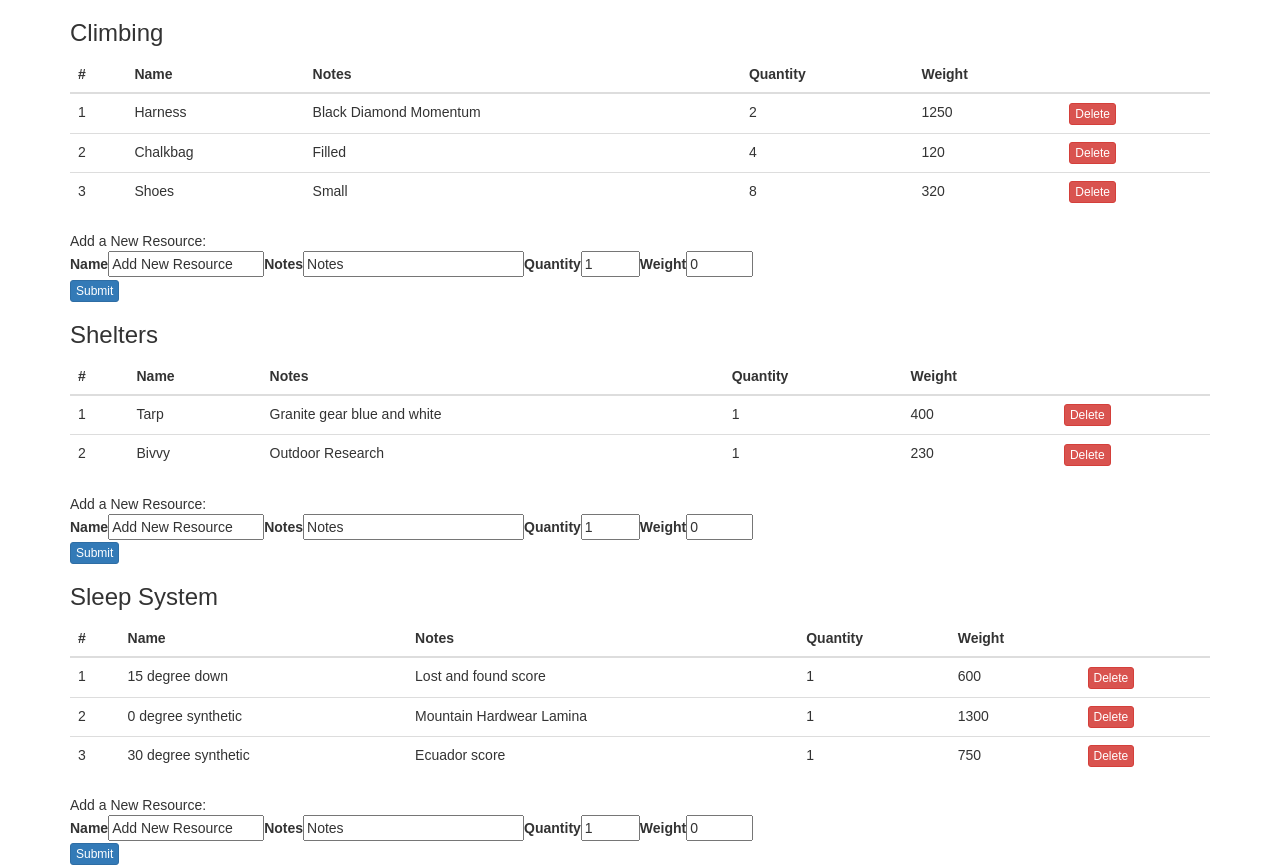
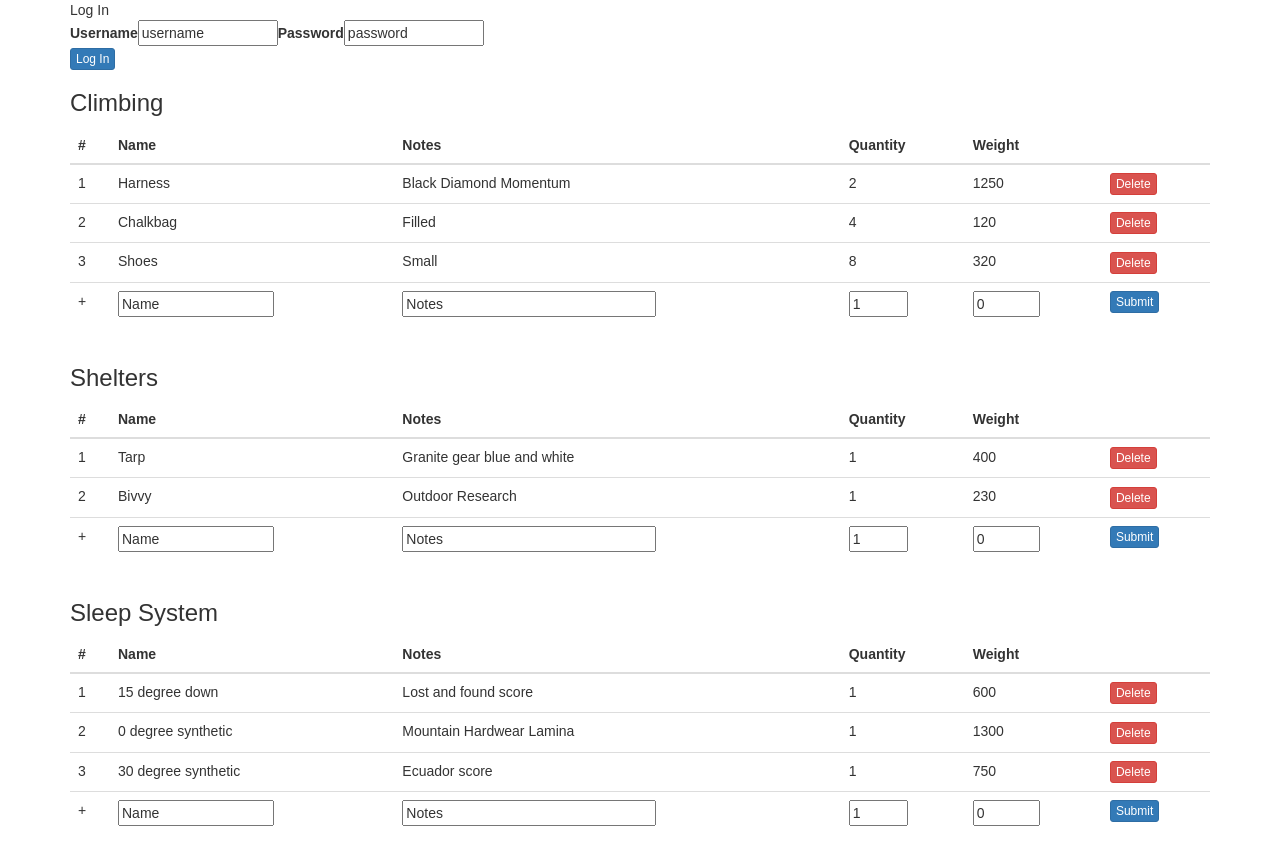
Before and after one commit to TomJRodrigues/gear-shed, a React (Create React App) app: page / in a window 1280 px wide. Built offline with nearby package versions, Linux system fonts and the light colour scheme.

Commit message:
added login component

```diff
--- a/src/App.js
+++ b/src/App.js
@@ -1,5 +1,6 @@
 import React, { Component } from 'react';
 // import Header from './Header.js';
+import Login from './Login.js';
 // import PageTitle from './PageTitle.js';
 import Category from './Category.js';
 
@@ -98,6 +99,7 @@ class App extends Component {
   render() {
     return (
       <div className="container">
+        <Login />
         {this.state.resources.map((resource, index) => {
           return (
             <Category
--- a/src/Category.js
+++ b/src/Category.js
@@ -13,7 +13,7 @@ export default class Category extends Component {
 
 		// state
 		this.state = {
-			name: "Add New Resource",
+			name: "Name",
 			notes: "Notes",
 			quantity: 1,
 			weight: 0,
@@ -72,31 +72,16 @@ export default class Category extends Component {
 		      			/>
 		      		)}
 		      	)}
+		      	<tr>
+		      		<td>+</td>
+		      		<td><input type="text" name="name" value={this.state.name} onChange={this.handleInputChange} size="16" /></td>
+		      		<td><input type="text" name="notes" value={this.state.notes} onChange={this.handleInputChange} size="28"/></td>
+		      		<td><input type="text" name="quantity" value={this.state.quantity} onChange={this.handleInputChange} size="4" /></td>
+		      		<td><input type="text" name="weight" value={this.state.weight} onChange={this.handleInputChange} size="5" /></td>
+		      		<td><button className="btn btn-xs btn-primary" onClick={this.handleSubmit}>Submit</button></td>
+		      	</tr>
           </tbody>
         </Table>
-
-      	<form>
-      		Add a New Resource:
-      		<br/>
-      		<label>
-      			Name
-      		</label>
-      		<input type="text" name="name" value={this.state.name} onChange={this.handleInputChange} size="16" />
-      		<label>
-      			Notes
-      		</label>
-      		<input type="text" name="notes" value={this.state.notes} onChange={this.handleInputChange} size = "24"/>
-      		<label>
-    				Quantity
-      		</label>
-      		<input type="text" name="quantity" value={this.state.quantity} onChange={this.handleInputChange} size = "4" />
-      		<label>
-      			Weight
-      		</label>
-      		<input type="text" name="weight" value={this.state.weight} onChange={this.handleInputChange} size = "5" />
-      		<br/>
-      		<button className="btn btn-xs btn-primary" onClick={this.handleSubmit}>Submit</button>
-      	</form>
       </div>
     );
   }
--- /dev/null
+++ b/src/Login.js
@@ -0,0 +1,54 @@
+import React, { Component } from 'react';
+
+export default class Login extends Component {
+	constructor(props) {
+		super(props);
+
+		// function binding
+    this.handleInputChange = this.handleInputChange.bind(this);
+    this.handleLogin = this.handleLogin.bind(this);
+
+		// state
+    this.state = {
+      username: "username",
+      password: "password",
+    }
+
+	}
+
+	// functions
+  handleInputChange(event) {    // allows typing in input fields and checking boxes
+    const target = event.target;
+    const value = target.type === 'checkbox' ? target.checked : target.value;
+    const name = target.name;
+    this.setState({
+      [name]: value
+    });
+  }
+
+  handleLogin(event) {
+    event.preventDefault();
+    console.log("logged in as " + this.state.username + " " + this.state.password);
+  }
+
+  render() {
+    return (
+      <div>
+        <form>
+          Log In
+          <br/>
+          <label>
+            Username
+          </label>
+          <input type="text" name="username" value={this.state.username} onChange={this.handleInputChange} size="14" />
+          <label>
+            Password
+          </label>
+          <input type="text" name="password" value={this.state.password} onChange={this.handleInputChange} size="14" />
+          <br/>
+          <button className="btn btn-xs btn-primary" onClick={this.handleLogin}>Log In</button>
+        </form>
+      </div>
+    );
+  }
+}
```
